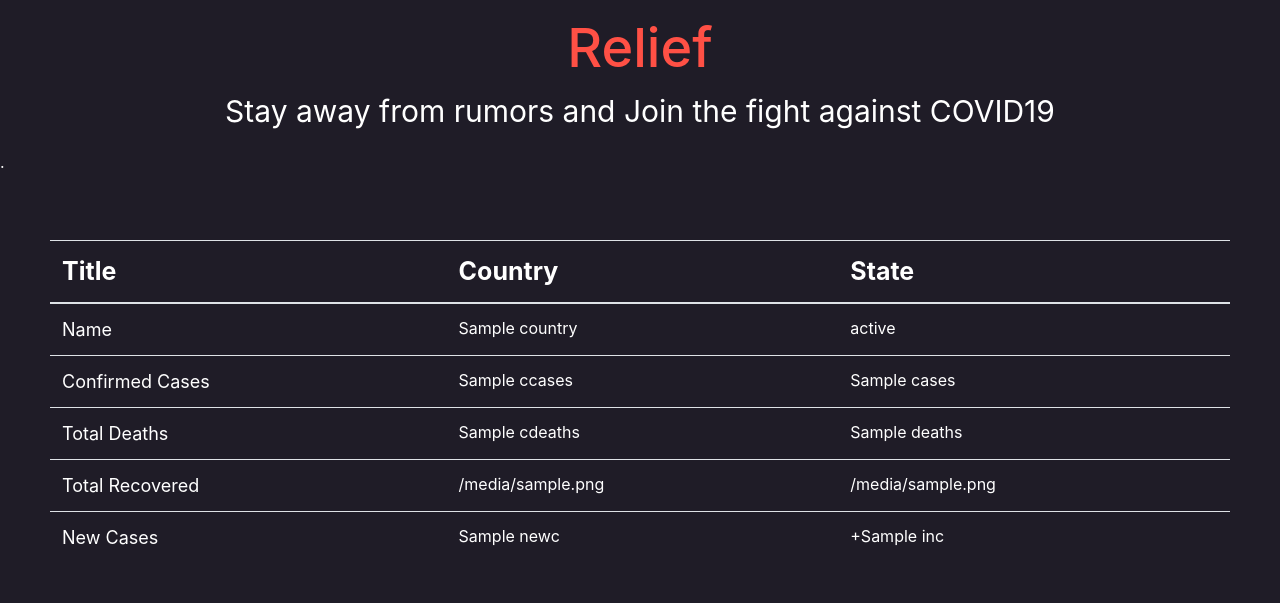
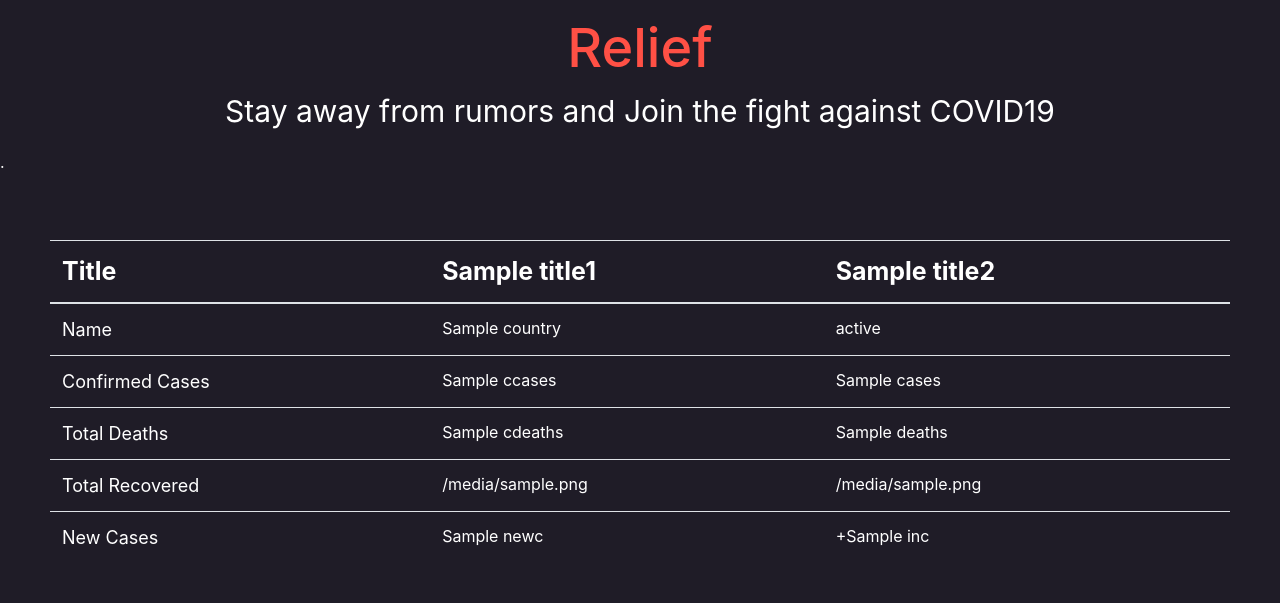
Before and after one commit to chandbud5/chevaliers, a Django app: template templates/Indian.html in a window 1280 px wide. Shown: the top 603 px of the page. Run offline with Django 3.2, Linux system fonts and the light colour scheme; the template is opened without the code that fills it: most values are stand-ins (such as "Sample title", 1, 10 or a date in 2020); some libraries are stand-ins or nearby versions.

Commit message:
Add files via upload

```diff
--- a/templates/Indian.html
+++ b/templates/Indian.html
@@ -21,8 +21,8 @@
             <thead style="color: rgb(255,255,255);font-size: 25px;">
                 <tr>
                     <th>Title</th>
-                    <th>Country</th>
-                    <th>State</th>
+                    <th>{{ title1 }}</th>
+                    <th>{{ title2 }}</th>
                 </tr>
             </thead>
             <tbody>
@@ -76,7 +76,7 @@ Don't
 </ul>
 
     If you are willing to donate some amount of money to Government you can do it by visiting given link
-    <a href="https://www.pmcares.gov.in/" target="_blank">CLICK HERE</a>
+    <a href="https://www.pmindia.gov.in/en/" target="_blank">CLICK HERE</a>
 
     </div>
     <script src="{% static 'assets/js/jquery.min.js' %}"></script>
```
